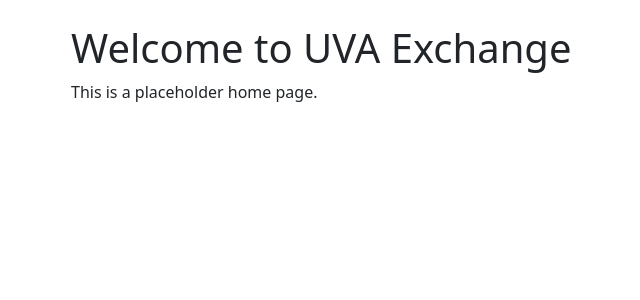
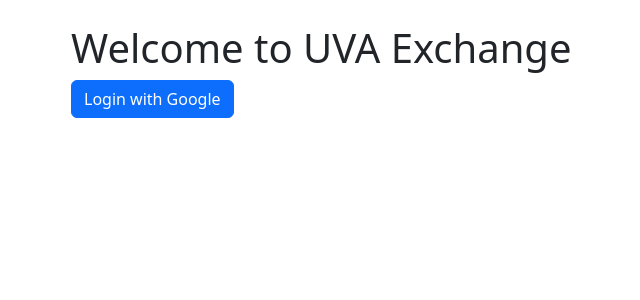
Before and after one commit to Sarah-ko/HooHacks25, a Django app: page / in a window 1280 px wide. Shown: the part 72-372 px from the top of the page, without its empty margins (11-651 px from the left). Run offline with Django 5.2, Linux system fonts and the light colour scheme.

Commit message:
google button added

```diff
--- a/config/urls.py
+++ b/config/urls.py
@@ -20,4 +20,5 @@
 urlpatterns = [
     path("admin/", admin.site.urls),
     path('', include('core.urls')),
+    path('accounts/', include('social_django.urls', namespace='social')),
 ]
--- a/templates/home.html
+++ b/templates/home.html
@@ -2,5 +2,13 @@
 {% block title %}Home{% endblock %}
 {% block content %}
 <h1>Welcome to UVA Exchange</h1>
-<p>This is a placeholder home page.</p>
+{% if user.is_authenticated %}
+    <p>Welcome, {{ user.first_name }}!</p>
+    <a href="{% url 'logout' %}">Logout</a>
+{% else %}
+    <a href="{% url 'social:begin' 'google-oauth2' %}?next={{ request.path }}">
+        <button class="btn btn-primary">Login with Google</button>
+    </a>
+{% endif %}
+
 {% endblock %}
```
Also changed, not shown: db.sqlite3.
